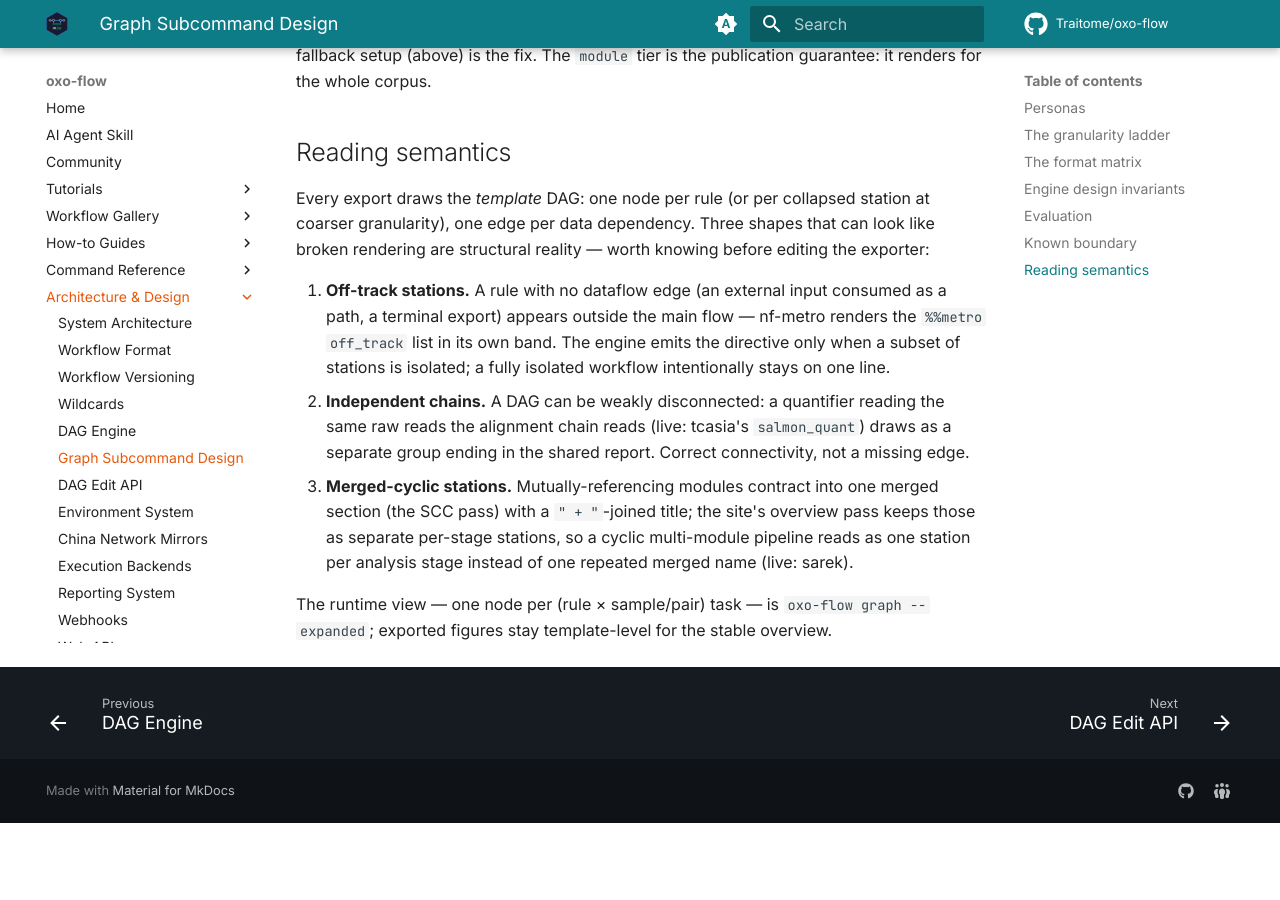
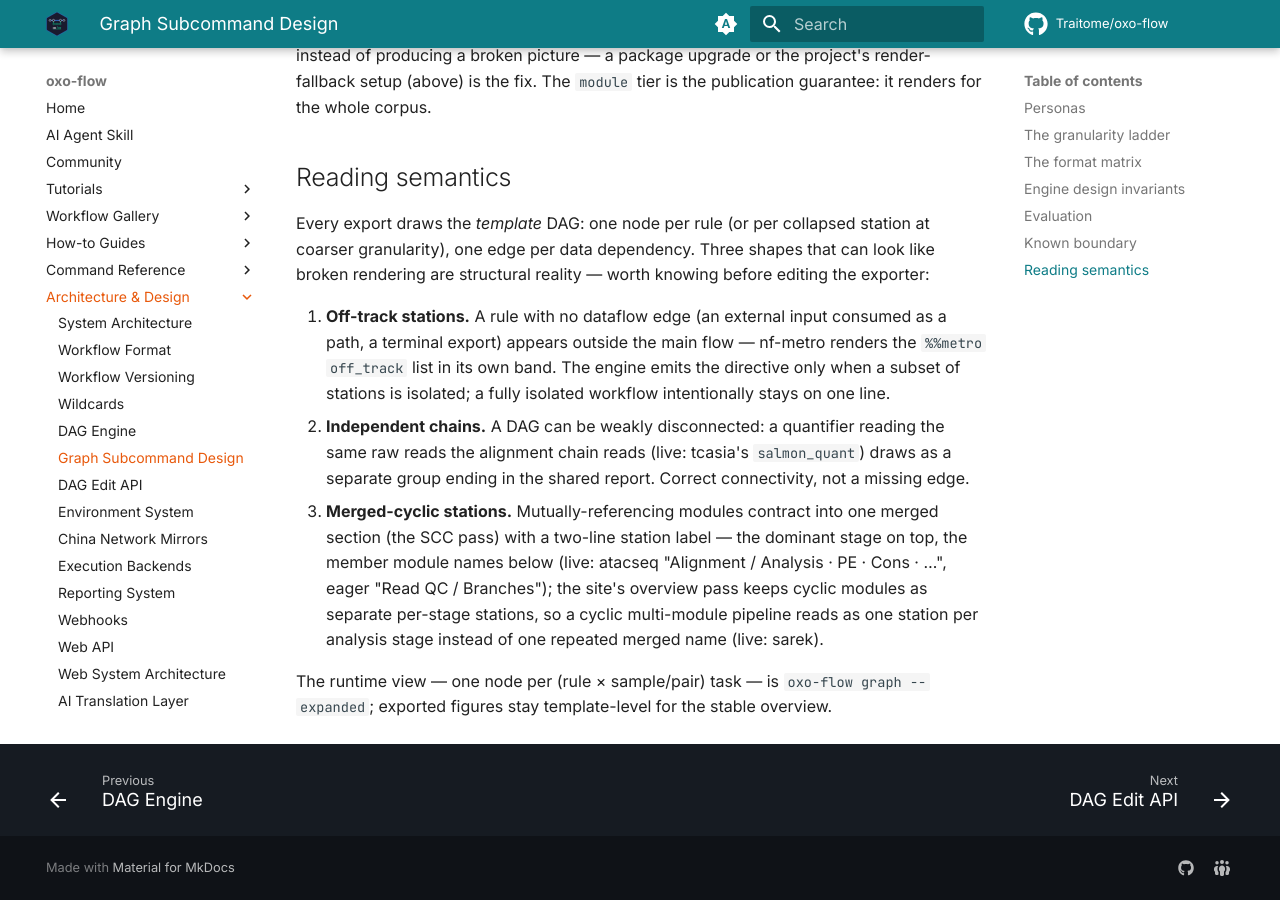
Before and after one commit to Traitome/oxo-flow, an MkDocs documentation site: the page built from docs/guide/src/reference/graph-subcommand.md, in a window 1280 px wide and 900 px high, scrolled down 4068 px. Built offline with MkDocs 1.6.1 and Material for MkDocs 9.7.7, drawn with Linux system fonts in a browser that asks for light colours; comment, search, counter and statistics services are not loaded; the version menu is left out; before the commit the page ends 4891 px from its top, so only the background shows below that; some of the changed text lies outside the part shown.

Commit message:
docs(graph): merged-section display is now two-line, not "+"-joined (#333)
#332 changed merged-station labels to the dominant stage row plus the
member module names below; the reference described the stale " + "
-joined title in two places.

```diff
--- a/docs/guide/src/reference/graph-subcommand.md
+++ b/docs/guide/src/reference/graph-subcommand.md
@@ -93,9 +93,10 @@
    dataflow (ported workflows group rules by module), and nf-metro
    rejects backward intra-section edges as routing defects.
 4. **Cycle-safe contraction.** Module sections that reference each other
-   cyclically merge into one section (deterministic id, `" + "`-joined
-   display) via Kosaraju SCCs — the contracted section graph is always
-   acyclic without dropping any station or edge.
+   cyclically merge into one section (deterministic id, two-line display:
+   the dominant stage top, the member module names below, deduplicated
+   and title-normalized) via Kosaraju SCCs — the contracted section graph
+   is always acyclic without dropping any station or edge.
 5. **Router-friendly shapes.** Edges are deduplicated per station pair;
    isolated stations go off-track (`%%metro off_track`); labels are
    sanitized for Mermaid and nf-metro alike.
@@ -152,10 +153,12 @@
    `salmon_quant`) draws as a separate group ending in the shared report.
    Correct connectivity, not a missing edge.
 3. **Merged-cyclic stations.** Mutually-referencing modules contract into
-   one merged section (the SCC pass) with a `" + "`-joined title; the
-   site's overview pass keeps those as separate per-stage stations, so a
-   cyclic multi-module pipeline reads as one station per analysis stage
-   instead of one repeated merged name (live: sarek).
+   one merged section (the SCC pass) with a two-line station label — the
+   dominant stage on top, the member module names below (live: atacseq
+   "Alignment / Analysis · PE · Cons · …", eager "Read QC / Branches");
+   the site's overview pass keeps cyclic modules as separate per-stage
+   stations, so a cyclic multi-module pipeline reads as one station per
+   analysis stage instead of one repeated merged name (live: sarek).
 
 The runtime view — one node per (rule × sample/pair) task — is
 `oxo-flow graph --expanded`; exported figures stay template-level for the
```
